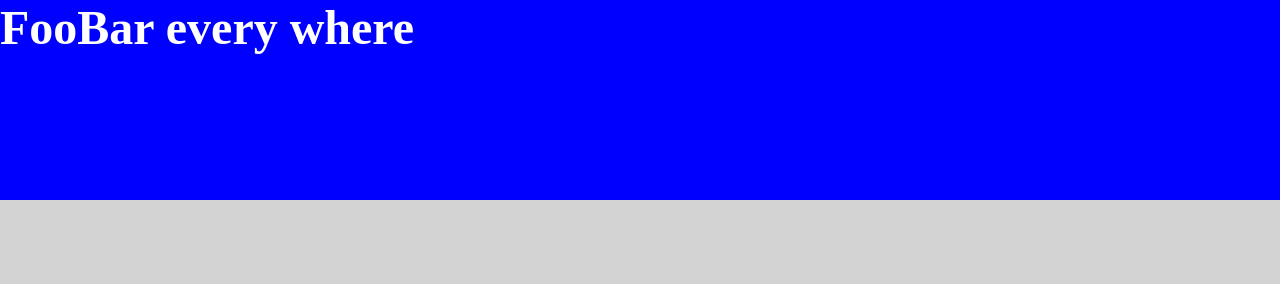
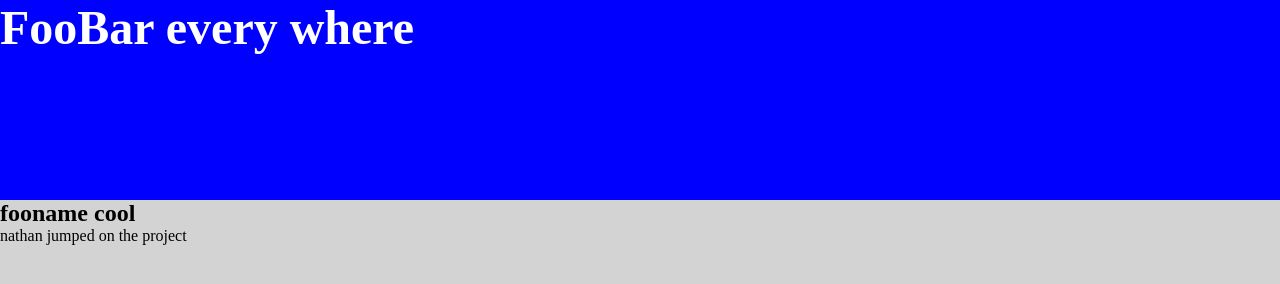
Before and after one commit to eeelii/foobar, a plain HTML site: page index.html in a window 1280 px wide. Drawn offline with Linux system fonts and the light colour scheme.

Commit message:
added new branch for second feature

```diff
--- /dev/null
+++ b/app.js
@@ -0,0 +1 @@
+var name = "Nathan"
--- a/index.html
+++ b/index.html
@@ -8,6 +8,7 @@
 </head>
 <body>
     <h1>FooBar every where</h1>
-
+    <h2>fooname cool </h2>
+    <p>nathan jumped on the project</p>
 </body>
 </html>
```
Also changed, not shown: additionalfile/readme.txt (added), 4 other files.
